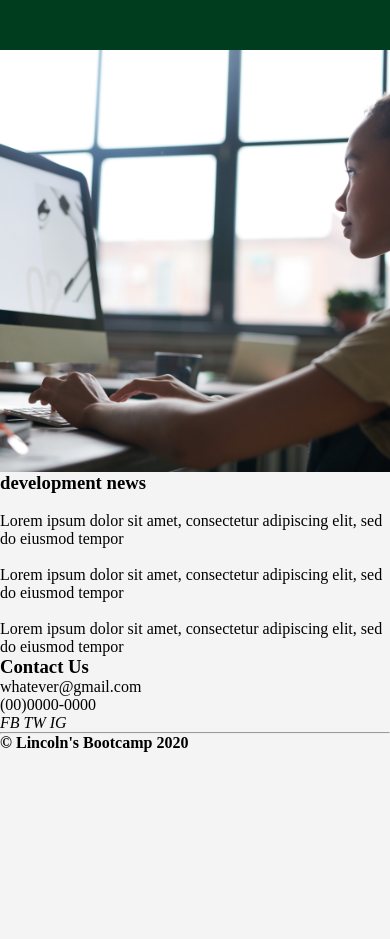
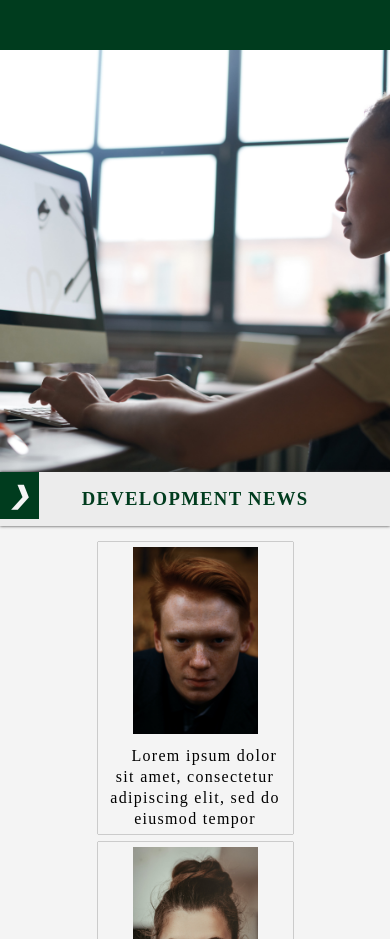
Before and after one commit to lincoln712/myBootcamp, a plain HTML site: page index.html in a window 390 px wide. Shown: the part 161-1100 px from the top of the page. Before the commit the page ends 913 px from the top, so only its background shows below. Drawn offline with Linux system fonts and the light colour scheme.

Commit message:
it has been added the hidden sidenav for mobile devices,in addition some effects with js and the footer section

```diff
--- a/index.html
+++ b/index.html
@@ -5,6 +5,7 @@
 		<meta name="viewport" content="width=device-width,initial-scale=1.0">
 		<title>Lincoln Bootcamp Remake</title>
 		<link rel="stylesheet" href="style.css">
+		<script src="https://kit.fontawesome.com/5efe6f7c46.js" crossorigin="anonymous"></script>
 	</head>
 
 	<body>
@@ -35,6 +36,7 @@
 		<section id="home">
 			<div class="showcase">
 			</div>
+			<input class="check-side-menu" id="open-menu" type="checkbox">
 			<!--side menu-->
 			<aside>
 				<!--options-->
@@ -53,7 +55,8 @@
 				</div>
 
 				<!--form-->
-				<div class="form-container">
+				<a href="#">Click to sign-up</a>
+				<!--<div class="form-container">
 					<h4>have questions?</h4>
 					<h4>we have the answers</h4>
 
@@ -64,14 +67,19 @@
 						<textarea rows="5" required></textarea>
 						<button type="submit" class="btn-submit">Submit</button>
 					</form>
-				</div>
+				</div>-->
 			</aside>
+			<label class="open-menu" for="open-menu">
+				<i>&#10095;</i>
+			</label>
+			<label class="close-menu" for="open-menu">
+				<i>&#10094;</i>
+			</label>
 		</section>
 		<!--about section-->
 		<section id="about">
 			<article>
 				<div class="main">
-					<p></p>
 				</div>
 			</article>
 		</section>
@@ -81,20 +89,19 @@
 
 			<div class="highlights">
 				<div class="dev">
-					<img src="img/b1.jpg" alt="">
+					<img src="img/person1.jpg" alt="">
 					<p>Lorem ipsum dolor sit amet, consectetur adipiscing elit, sed do eiusmod tempor</p>
 				</div>
 				<div class="dev">
-					<img src="img/b1.jpg" alt="">
+					<img src="img/person2.jpg" alt="">
 					<p>Lorem ipsum dolor sit amet, consectetur adipiscing elit, sed do eiusmod tempor</p>
 				</div>
 				<div class="dev">
-					<img src="img/b1.jpg" alt="">
+					<img src="img/person3.jpg" alt="">
 					<p>Lorem ipsum dolor sit amet, consectetur adipiscing elit, sed do eiusmod tempor</p>
 				</div>
 			</div>
 		</section>
-		<!--contact and footer section-->
 		<footer>
 			<div class="contact-info">
 				<h3>Contact Us</h3>
@@ -102,12 +109,13 @@
 				<p>(00)0000-0000</p>
 			</div>
 			<div class="social-media">
-				<a><i>FB</i></a>
-				<a><i>TW</i></a>
-				<a><i>IG</i></a>
+				<a class="icon"><i class="fab fa-facebook-square"></i></a>
+				<a class="icon"><i class="fab fa-twitter-square"></i></a>
+				<a class="icon"><i class="fab fa-instagram"></i></a>
 				<hr class="socket">
 				<strong><p>&copy; Lincoln's Bootcamp 2020</p></strong>
 			</div>
 		</footer>
+		<script src="main.js"></script>
 	</body>
 </html>
--- /dev/null
+++ b/main.js
@@ -0,0 +1,31 @@
+let arrowOpenMenu = document.querySelector(".open-menu");
+let arrowCloseMenu = document.querySelector(".close-menu");
+let sideMenu = document.querySelector("aside");
+
+const initialHeight = "75vh";
+const finalHeight = "100vh";
+
+arrowOpenMenu.style.top = initialHeight;
+arrowOpenMenu.style.left = "0";
+arrowCloseMenu.style.display = "none";
+sideMenu.style.height = "0vh";
+
+arrowOpenMenu.addEventListener('click',function(){
+	arrowCloseMenu.style.top = finalHeight;
+	arrowCloseMenu.style.left = "60%";
+	arrowOpenMenu.style.display = "none";
+	arrowCloseMenu.style.display = "block";
+	sideMenu.style.height = "50vh";
+});
+
+arrowCloseMenu.addEventListener('click',function(){
+	arrowOpenMenu.style.top = initialHeight;
+	arrowOpenMenu.style.left = "0";
+	arrowCloseMenu.style.display = "none";
+	arrowOpenMenu.style.display = "block";
+	/*document.querySelector("footer").style.*/
+
+	setTimeout(function(){
+		sideMenu.style.height = "0vh";
+	},300);
+});
--- a/style.css
+++ b/style.css
@@ -9,8 +9,15 @@
 	padding:0;
 }
 
+/*html{
+	height:100%;
+}*/
+
 body{
 	background:#f4f4f4;
+	/*display:flex;
+	flex-direction:column;
+	min-height:100vh;*/
 }
 
 /*navigation*/
@@ -47,7 +54,7 @@ header nav ul li a{
 #home .menu{
 	text-transform:capitalize;
 	text-align:center;
-	padding-top:0.5rem;
+	/*padding-top:0.5rem;*/
 }
 #home .menu ul{
 	list-style:none;
@@ -61,6 +68,13 @@ header nav ul li a{
 	color:#f4f4f4;
 	outline:0;
 	border:0;
+}
+
+footer{
+	width:100%;
+	text-align:center;
+	background:var(--color);
+	color:#f4f4f4;
 }
 
 /*To mobile screens*/
@@ -118,8 +132,7 @@ header nav ul li a{
 	}
 
 	header .check{
-	/*	display:none;*/
-		width:0%;
+		display:none;
 	}
 
 	/*end navigation*/
@@ -133,13 +146,33 @@ header nav ul li a{
 		width:100vw;
 		height:50vh;
 	}
+
+	#home .check-side-menu{
+		display:none;
+	}
+	#home .check-side-menu:checked ~ aside{
+		/*display:block;*/
+		transition: transform 250ms ease-in-out 100ms;
+		transform:translateX(0%);
+	}
 	#home aside{
-		display:none;
-
+		/*display:none;*/
+		transition:transform 250ms ease-in-out;
+		transform:translateX(-100%);
+		display:flex;
+		flex-direction: column;
+		justify-content:center;
+		height:100%;
+		align-items:center;
 	}
 
-	#home aside .menu{
-		padding:1rem;
+	#home .open-menu,.close-menu{
+		background:var(--color);
+		position:absolute;
+		font-size:1.5rem;
+		color:#f4f4f4;
+		font-weight:800;
+		padding:0.6rem;
 	}
 
 	#home aside .form-container{
@@ -166,8 +199,58 @@ header nav ul li a{
 		font-size:1rem;
 		padding:0.5rem;
 	}
+	/*end home section*/
+
+	/*dev news section*/
+	#dev-news{
+		height:50%;
+		width:100%;
+		padding-bottom:2rem;
+	}
+
+	#dev-news .header{
+		background:rgba(230,230,230,0.5);
+		color:var(--color);
+		text-align:center;
+		text-transform: uppercase;
+		box-shadow:0 0 3px #333;
+		padding:1rem;
+		letter-spacing:1.3px;
+	}
+
+	#dev-news .highlights{
+		margin-top:1rem;
+		text-align: center;
+	}
+	#dev-news .dev{
+		box-shadow:0 0 1px #000;
+		padding:0.3rem;
+		width:50%;
+		margin:0 auto 0.5rem;
+	}
+
+	#dev-news img{
+		width:125px;
+	}
+
+	#dev-news .dev p{
+		letter-spacing:1.3px;
+		text-indent:10%;
+		line-height:1.3;
+		padding-top:0.5rem;
+	}
+	footer{
+		padding:1rem 0;
+		line-height:1.6;
+	}
+
+	footer .social-media .icon{
+		font-size:2rem;
+	}
+	footer .socket{
+		width:100%;
+	}
 }
-
 /*To desktop screens*/
 @media(min-width:768px){
 	/*navigation*/
```
Also changed, not shown: img/person1.jpg (added), img/person2.jpg (added), img/person3.jpg (added).
